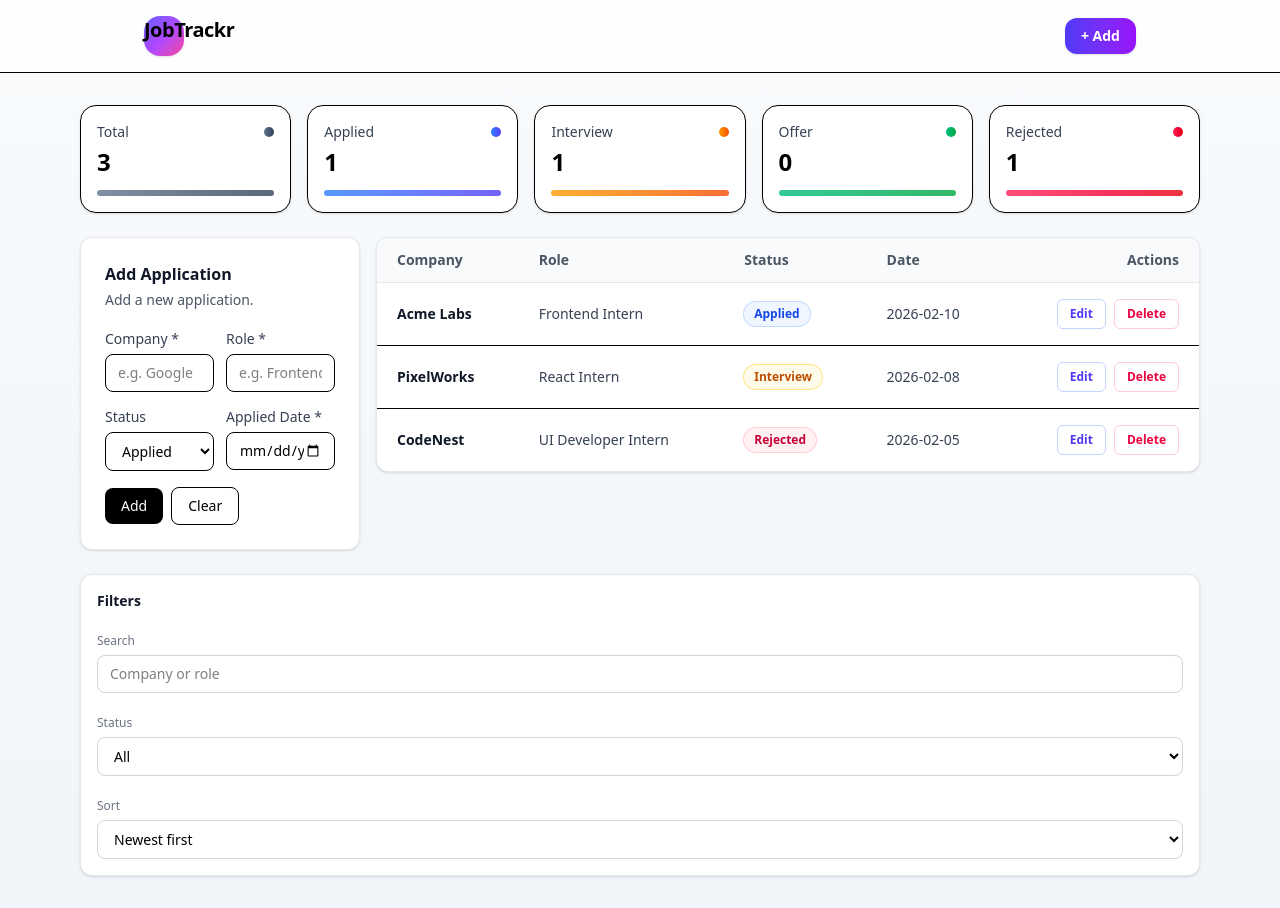
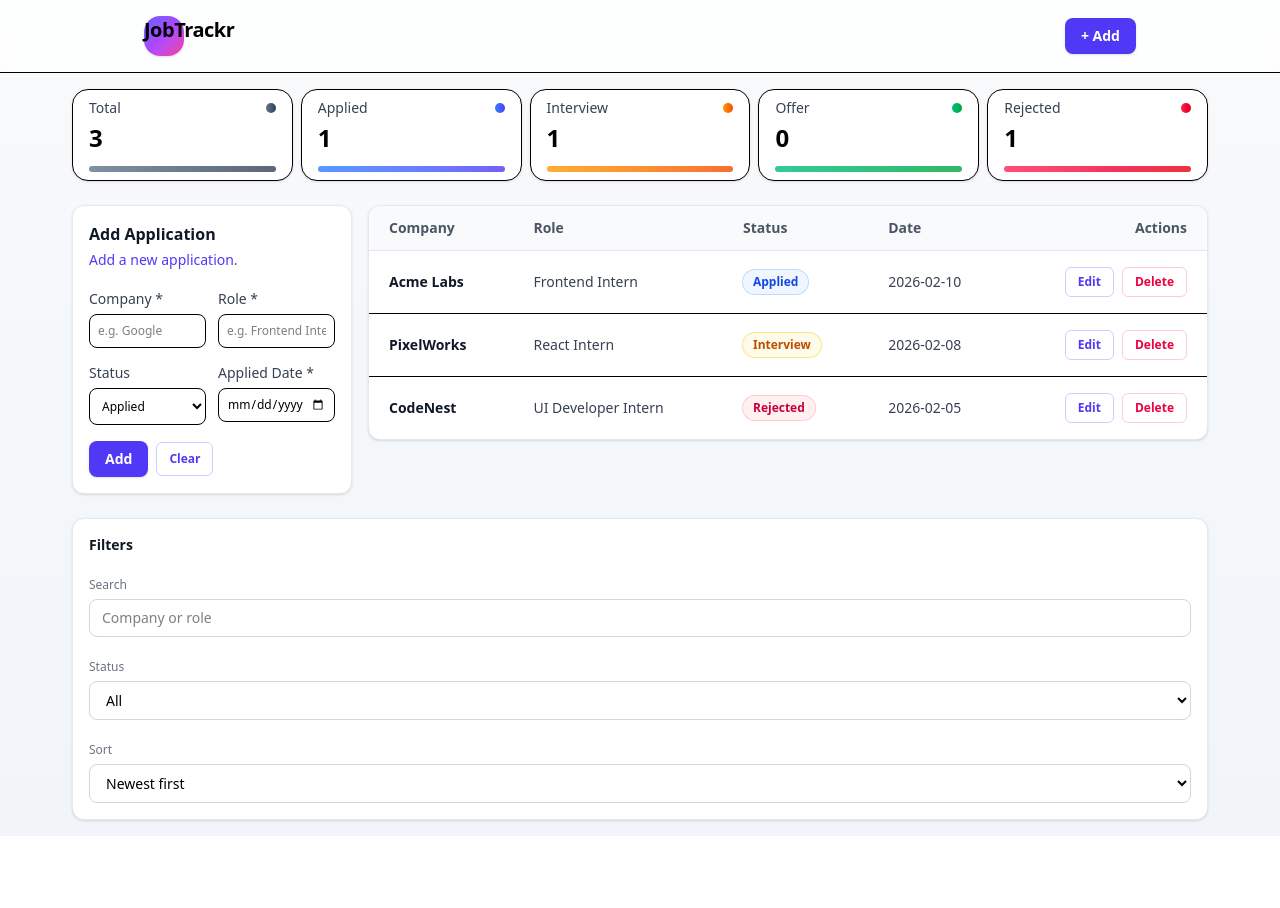
Before and after one commit to NishuSingh-12/jobtracker, a React (Vite) app: page / in a window 1280 px wide. After the commit the page ends 836 px from the top, so only its background shows below. Built offline with nearby package versions, Linux system fonts and the light colour scheme.

Commit message:
fix the UI on all components

```diff
--- a/src/App.jsx
+++ b/src/App.jsx
@@ -88,8 +88,8 @@ function App() {
     <div className="min-h-screen bg-gradient-to-b from-slate-50 to-slate-100">
       <Header onAddClick={handleHeaderAddClick} />
 
-      <main className="mx-auto max-w-6xl px-4 py-8 space-y-6">
-        <div className="grid grid-cols-2 gap-4 sm:grid-cols-5">
+      <main className="mx-auto max-w-6xl px-2 py-4 space-y-6">
+        <div className="grid grid-cols-2 gap-2 sm:grid-cols-5">
           <StatCard label="Total" value={stats.total} />
           <StatCard label="Applied" value={stats.applied} />
           <StatCard label="Interview" value={stats.interview} />
--- a/src/components/AddApplicationForm.jsx
+++ b/src/components/AddApplicationForm.jsx
@@ -63,13 +63,13 @@ const AddApplicationForm = forwardRef(function AddApplicationForm(
   }
 
   return (
-    <div className="rounded-xl bg-white p-6 shadow-sm border border-gray-200">
+    <div className="rounded-xl bg-white p-4 shadow-sm border border-gray-200">
       <div className="flex items-start justify-between gap-3">
         <div>
           <h2 className="text-base font-semibold text-gray-900">
             {isEditing ? "Edit Application" : "Add Application"}
           </h2>
-          <p className="mt-1 text-sm text-gray-600">
+          <p className="mt-1 text-sm  text-indigo-600">
             {isEditing
               ? "Update selected application."
               : "Add a new application."}
@@ -104,7 +104,7 @@ const AddApplicationForm = forwardRef(function AddApplicationForm(
             value={company}
             onChange={(e) => setCompany(e.target.value)}
             placeholder="e.g. Google"
-            className="mt-1 w-full rounded-lg border px-3 py-2 text-sm outline-none focus:ring-2 focus:ring-black/10"
+            className="mt-1 w-full  rounded-lg border p-2 text-xs outline-none focus:ring-2 focus:ring-black/10"
           />
         </div>
 
@@ -114,7 +114,7 @@ const AddApplicationForm = forwardRef(function AddApplicationForm(
             value={role}
             onChange={(e) => setRole(e.target.value)}
             placeholder="e.g. Frontend Intern"
-            className="mt-1 w-full rounded-lg border px-3 py-2 text-sm outline-none focus:ring-2 focus:ring-black/10"
+            className="mt-1 w-full rounded-lg border p-2 text-xs outline-none focus:ring-2 focus:ring-black/10"
           />
         </div>
 
@@ -123,7 +123,7 @@ const AddApplicationForm = forwardRef(function AddApplicationForm(
           <select
             value={status}
             onChange={(e) => setStatus(e.target.value)}
-            className="mt-1 w-full rounded-lg border px-3 py-2 text-sm outline-none focus:ring-2 focus:ring-black/10"
+            className="mt-1 w-full rounded-lg border p-2 text-xs outline-none focus:ring-2 focus:ring-black/10"
           >
             <option>Applied</option>
             <option>Interview</option>
@@ -140,14 +140,14 @@ const AddApplicationForm = forwardRef(function AddApplicationForm(
             type="date"
             value={date}
             onChange={(e) => setDate(e.target.value)}
-            className="mt-1 w-full rounded-lg border px-3 py-2 text-sm outline-none focus:ring-2 focus:ring-black/10"
+            className="mt-1 w-full rounded-lg border p-2 text-xs outline-none focus:ring-2 focus:ring-black/10"
           />
         </div>
 
         <div className="sm:col-span-2 flex items-center gap-2 pt-1">
           <button
             type="submit"
-            className="rounded-lg bg-black px-4 py-2 text-sm font-medium text-white hover:opacity-90"
+            className="rounded-lg bg-indigo-600 px-4 py-2 text-sm font-semibold text-white shadow-sm hover:bg-indigo-700 transition"
           >
             {isEditing ? "Update" : "Add"}
           </button>
@@ -155,7 +155,7 @@ const AddApplicationForm = forwardRef(function AddApplicationForm(
           {!isEditing ? (
             <button
               type="button"
-              className="rounded-lg border px-4 py-2 text-sm font-medium hover:bg-gray-50"
+              className="cursor-pointer rounded-md border border-indigo-200 px-3 py-2 text-xs font-semibold text-indigo-600 hover:bg-indigo-50 transition mr-2"
               onClick={reset}
             >
               Clear
--- a/src/components/Header.jsx
+++ b/src/components/Header.jsx
@@ -14,7 +14,7 @@ export default function Header({ onAddClick }) {
 
         <button
           type="button"
-          className="rounded-xl bg-gradient-to-r from-indigo-600 to-purple-600 px-4 py-2 text-sm font-semibold text-white shadow-sm hover:opacity-95 active:scale-[0.99]"
+          className="rounded-lg cursor-pointer bg-indigo-600 px-4 py-2 text-sm font-semibold text-white shadow-sm hover:bg-indigo-700 transition"
           onClick={onAddClick}
         >
           + Add
--- a/src/components/StatCard.jsx
+++ b/src/components/StatCard.jsx
@@ -10,7 +10,7 @@ function StatCard({ label, value }) {
   const grad = theme[label] || "from-slate-500 to-slate-700";
 
   return (
-    <div className="rounded-2xl border bg-white p-4 shadow-sm">
+    <div className="rounded-2xl border bg-white py-2 px-4 shadow-sm">
       <div className="flex items-center justify-between">
         <p className="text-sm text-gray-700 font-medium">{label}</p>
         <span className={`h-2.5 w-2.5 rounded-full bg-gradient-to-r ${grad}`} />
```
